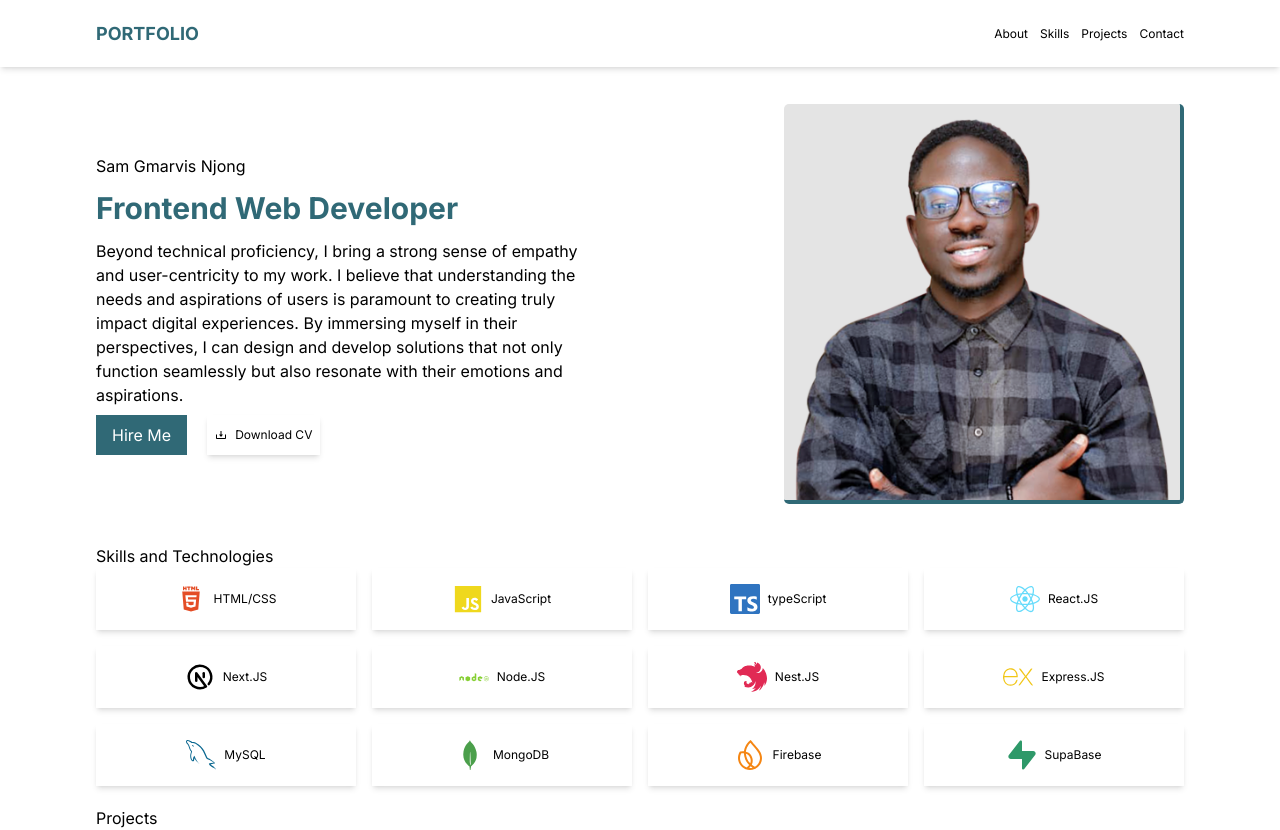
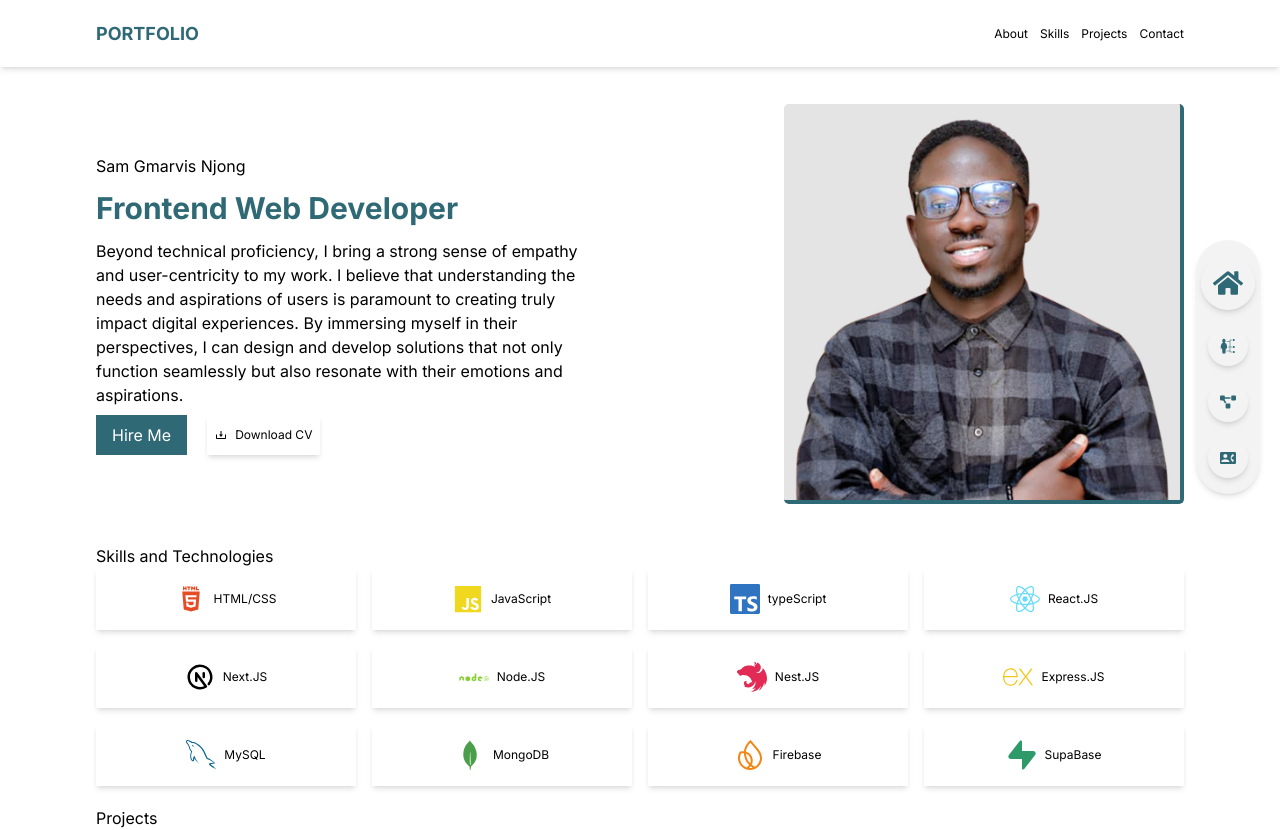
Before and after one commit to Gmarvis/gmarvis_portfolio, a Next.js app: page / in a window 1280 px wide. Built offline with nearby package versions, Linux system fonts and the light colour scheme.

Commit message:
started working on projects section

```diff
--- a/src/app/page.tsx
+++ b/src/app/page.tsx
@@ -16,6 +16,7 @@ import { SiMongodb } from "react-icons/si";
 import { SiFirebase } from "react-icons/si";
 import { RiSupabaseFill } from "react-icons/ri";
 import { BiDownload } from "react-icons/bi";
+import FloatingSideBar from "@/components/FloatingSideBar";
 export default function Home() {
   const skills = [
     {
@@ -156,7 +157,7 @@ export default function Home() {
   // console.log(skills.length);
 
   return (
-    <main className="min-h-screen scroll-smooth">
+    <main className="min-h-screen scroll-smooth relative">
       <NavBar />
       <div className="pt-[64px]">
         <div className="hero-section  w-full flex justify-center items-center gap-20  px-24 mobile:max-sm:px-5 py-10">
@@ -223,6 +224,9 @@ export default function Home() {
           <h3>Projects</h3>
         </div>
       </div>
+      <div className="fixed top-[30vh] right-5">
+        <FloatingSideBar />
+      </div>
     </main>
   );
 }
--- /dev/null
+++ b/src/components/FloatingSideBar.tsx
@@ -0,0 +1,45 @@
+import React from "react";
+import { FaHome } from "react-icons/fa";
+import { GiSkills } from "react-icons/gi";
+import { FaProjectDiagram } from "react-icons/fa";
+import { MdContactPhone } from "react-icons/md";
+import Link from "next/link";
+
+const LinkItems = [
+  {
+    name: "About",
+    path: "",
+    icon: <FaHome size={30} />,
+  },
+  {
+    name: "Skills",
+    path: "#skills",
+    icon: <GiSkills />,
+  },
+  {
+    name: "Projects",
+    path: "",
+    icon: <FaProjectDiagram />,
+  },
+  {
+    name: "Contact",
+    path: "",
+    icon: <MdContactPhone />,
+  },
+];
+
+export default function FloatingSideBar() {
+  return (
+    <div className="flex flex-col bg-[#f3f3f3]  p-4 shadow-md w-[4rem] gap-4 rounded-full justify-center items-center">
+      {LinkItems.map((link, i) => (
+        <Link
+          href={link.path}
+          key={i}
+          className="shadow-md p-3 rounded-full text-themecolor"
+        >
+          {link.icon}
+        </Link>
+      ))}
+    </div>
+  );
+}
```
